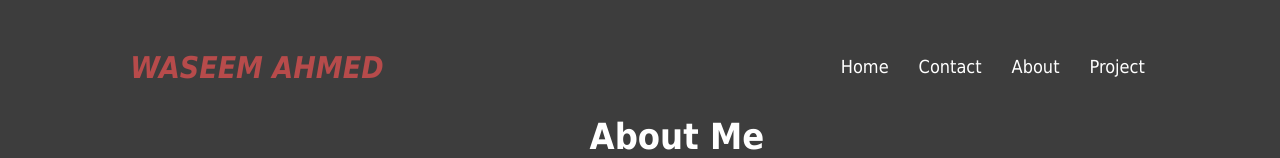
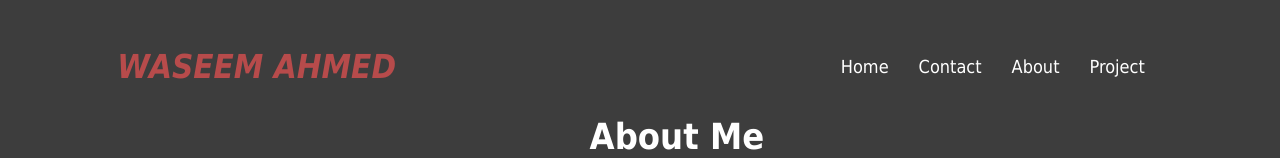
Before and after one commit to Waseem4100/portfolio, a Next.js app: page /about in a window 1280 px wide. In both pictures the pointer is over the element 256 px from the left and 67 px from the top of the page. Shown: the top 158 px of the page. Built offline with nearby package versions, Linux system fonts and the light colour scheme.

Commit message:
initiall commit

```diff
--- a/src/app/globals.css
+++ b/src/app/globals.css
@@ -49,7 +49,7 @@ header{
  }
 
  .logo:hover{
-  transform: scale(1,1);
+  transform: scale(1.1) translateY(-1px);
  }
  .header-button{
   display: flex;
```
